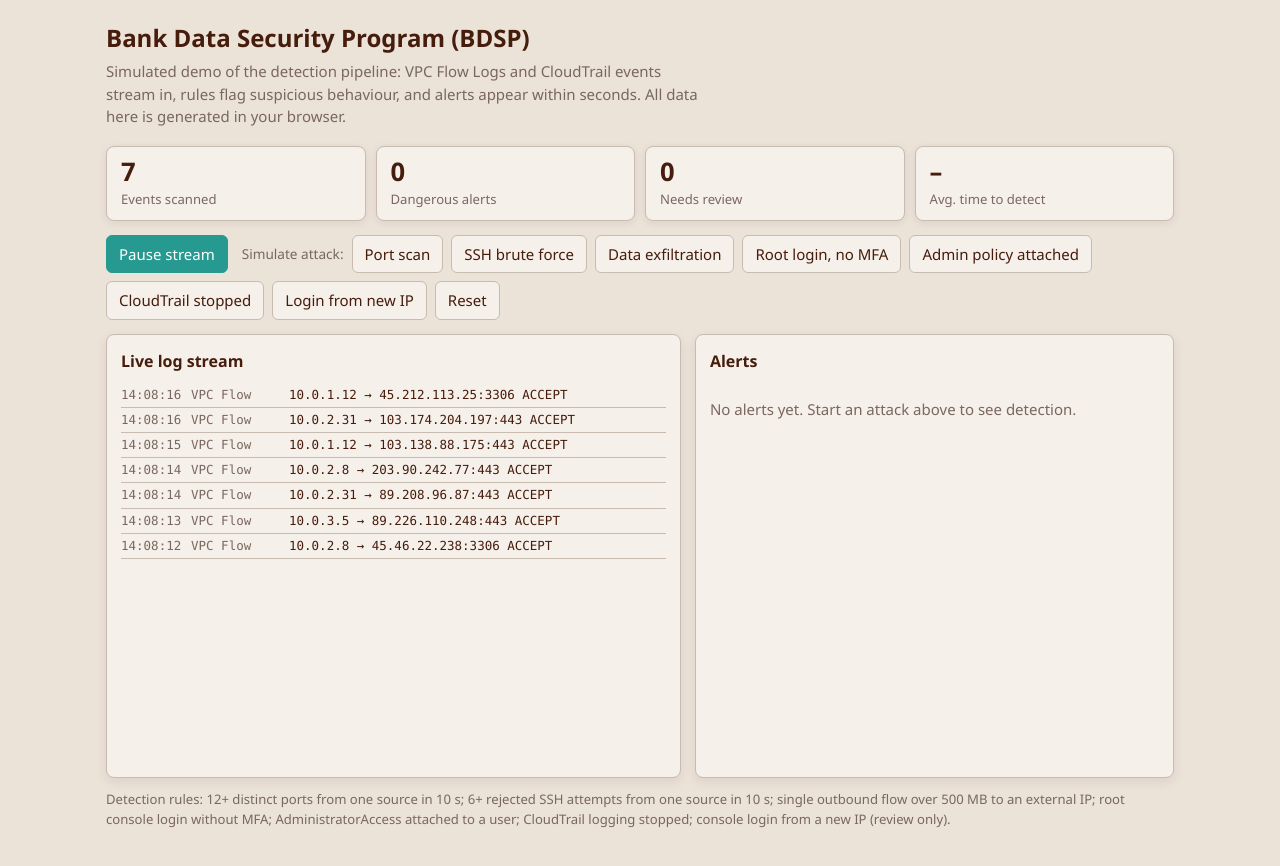
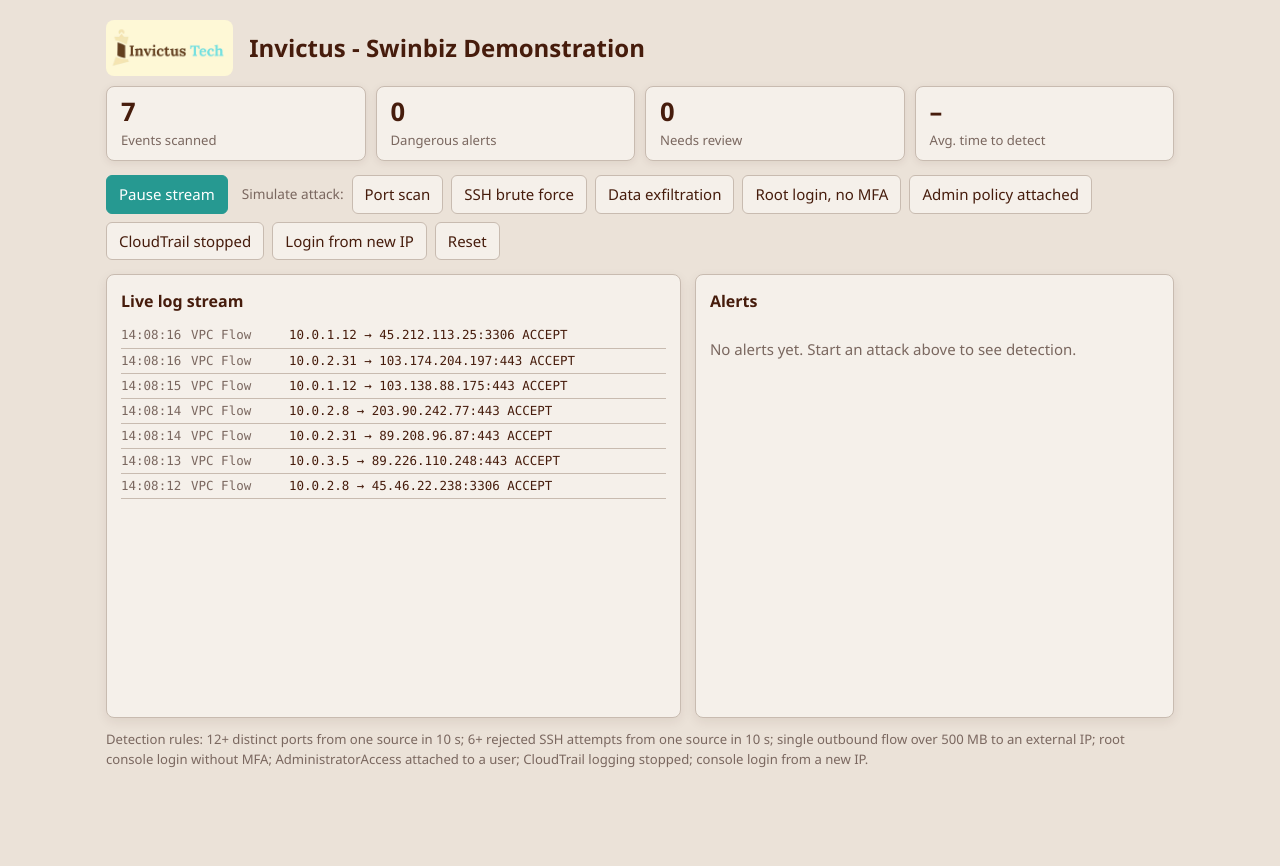
Before and after one commit to TrongToan14/swinbiz-demo, a plain HTML site: page index.html in a window 1280 px wide. After the commit the page ends 823 px from the top, so only its background shows below. Drawn offline with Linux system fonts and the light colour scheme.

Commit message:
logo added

```diff
--- a/index.html
+++ b/index.html
@@ -229,12 +229,34 @@ button.go:hover{
         }
     }
 }
+
+.brand{
+    display:flex;
+    align-items:center;
+    gap:16px;
+    flex-wrap:wrap;
+    margin-bottom:10px;
+}
+
+.brand img{
+    height:56px;
+    width:auto;
+    display:block;
+    flex:none;
+    border-radius:8px;
+}
+
+.brand h1{
+    margin:0;
+}
 </style>
 </head>
 <body>
 <main>
-<h1>Bank Data Security Program (BDSP)</h1>
-<p class="sub">Simulated demo of the detection pipeline: VPC Flow Logs and CloudTrail events stream in, rules flag suspicious behaviour, and alerts appear within seconds. All data here is generated in your browser.</p>
+<header class="brand">
+<img src="invictus_logo.jpg" alt="Invictus Tech logo">
+<h1>Invictus - Swinbiz Demonstration</h1>
+</header>
 
 <div class="stats">
 <div class="stat"><b id="sEv">0</b><span>Events scanned</span></div>
@@ -261,7 +283,7 @@ button.go:hover{
 <section class="box"><h2>Alerts</h2><div class="alerts" id="alerts"><p class="empty" id="none">No alerts yet. Start an attack above to see detection.</p></div></section>
 </div>
 
-<p class="note">Detection rules: 12+ distinct ports from one source in 10 s; 6+ rejected SSH attempts from one source in 10 s; single outbound flow over 500 MB to an external IP; root console login without MFA; AdministratorAccess attached to a user; CloudTrail logging stopped; console login from a new IP (review only).</p>
+<p class="note">Detection rules: 12+ distinct ports from one source in 10 s; 6+ rejected SSH attempts from one source in 10 s; single outbound flow over 500 MB to an external IP; root console login without MFA; AdministratorAccess attached to a user; CloudTrail logging stopped; console login from a new IP.</p>
 </main>
 <script>
 (function(){
```
Also changed, not shown: invictus_logo.jpg (added).
